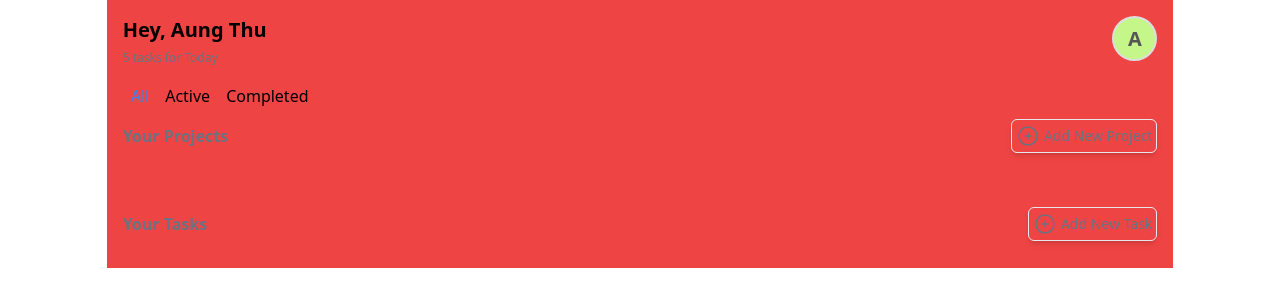
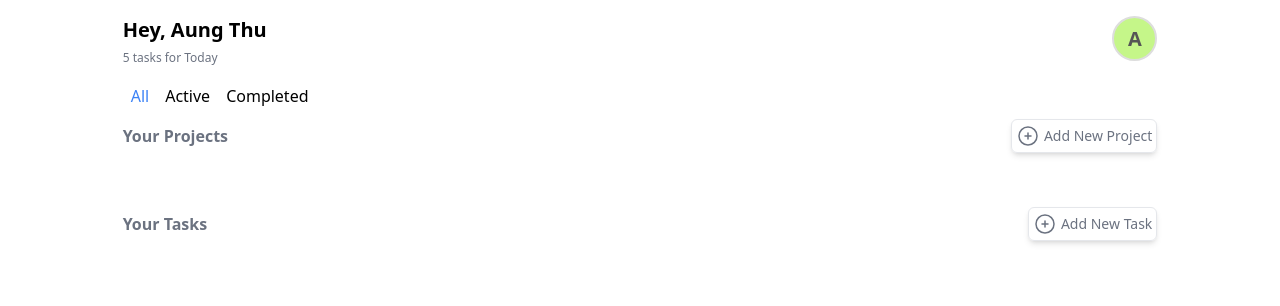
Before and after one commit to aungthuhein2005/ToDo_app_typescript, a website: page index.html in a window 1280 px wide. Drawn offline with Linux system fonts and the light colour scheme.

Commit message:
Update index.html

```diff
--- a/index.html
+++ b/index.html
@@ -43,7 +43,7 @@
 
 </style>
 <body>
-  <div class="container mx-auto sm:w-full lg:w-10/12 p-4 bg-red-500">
+  <div class="container mx-auto sm:w-full lg:w-10/12 p-4">
     <div class="flex items-start justify-between mb-2">
       <div>
         <h1 class="text-xl font-bold">Hey, Aung Thu</h1>
```
